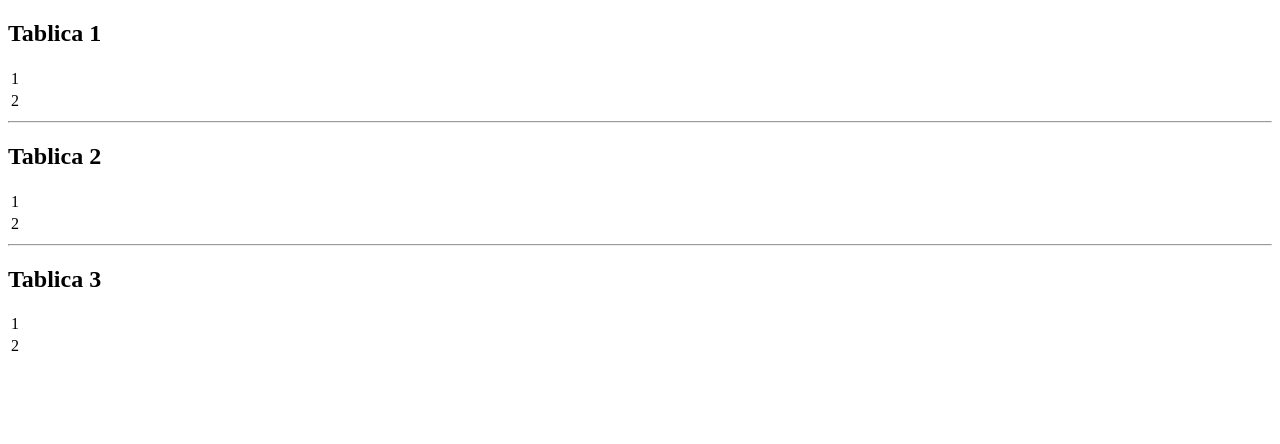
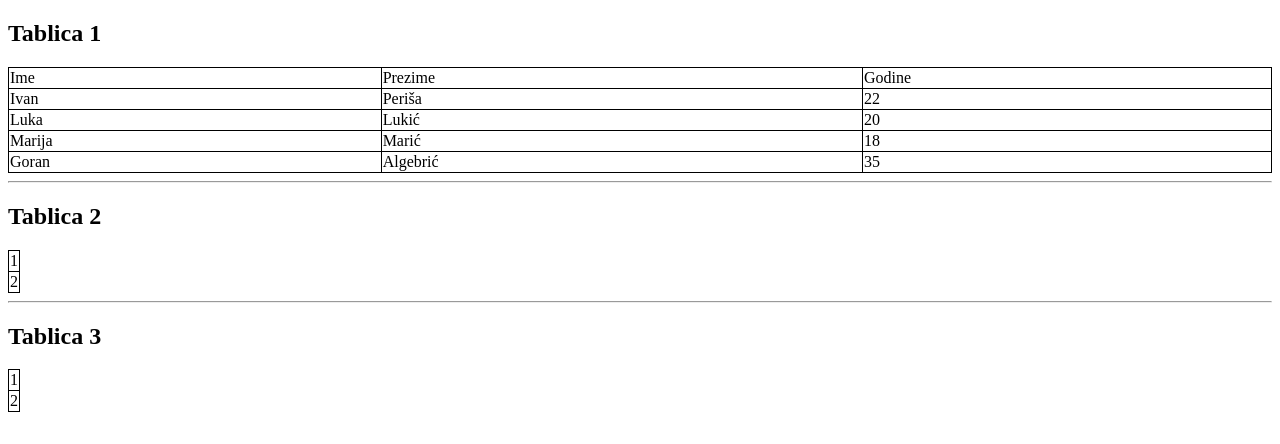
Before and after one commit to IvanOsijek/algebra.vjezba.html.1, a plain HTML site: page tables2.html in a window 1280 px wide. Drawn offline with Linux system fonts and the light colour scheme.

Commit message:
izmjena prve tablice

```diff
--- a/tables2.html
+++ b/tables2.html
@@ -5,16 +5,41 @@
     <meta http-equiv="X-UA-Compatible" content="IE=edge">
     <meta name="viewport" content="width=device-width, initial-scale=1.0">
     <title>Tablice vježba</title>
+    <style>
+        table, th, td {
+            border: 1px solid black;
+            border-collapse: collapse;
+        }
+    </style>
 </head>
 <body>
     <seciton>
         <h2 id="table1">Tablica 1</h2>
-        <table>
+        <table width="100%">
             <tr>
-                <td>1</td>
+                <td>Ime</td>
+                <td>Prezime</td>
+                <td>Godine</td>
             </tr>
             <tr>
-                <td>2</td>
+                <td>Ivan</td>
+                <td>Periša</td>
+                <td>22</td>
+            </tr>
+            <tr>
+                <td>Luka</td>
+                <td>Lukić</td>
+                <td>20</td>
+            </tr>
+            <tr>
+                <td>Marija</td>
+                <td>Marić</td>
+                <td>18</td>
+            </tr>
+            <tr>
+                <td>Goran</td>
+                <td>Algebrić</td>
+                <td>35</td>
             </tr>
         </table>
 
```
